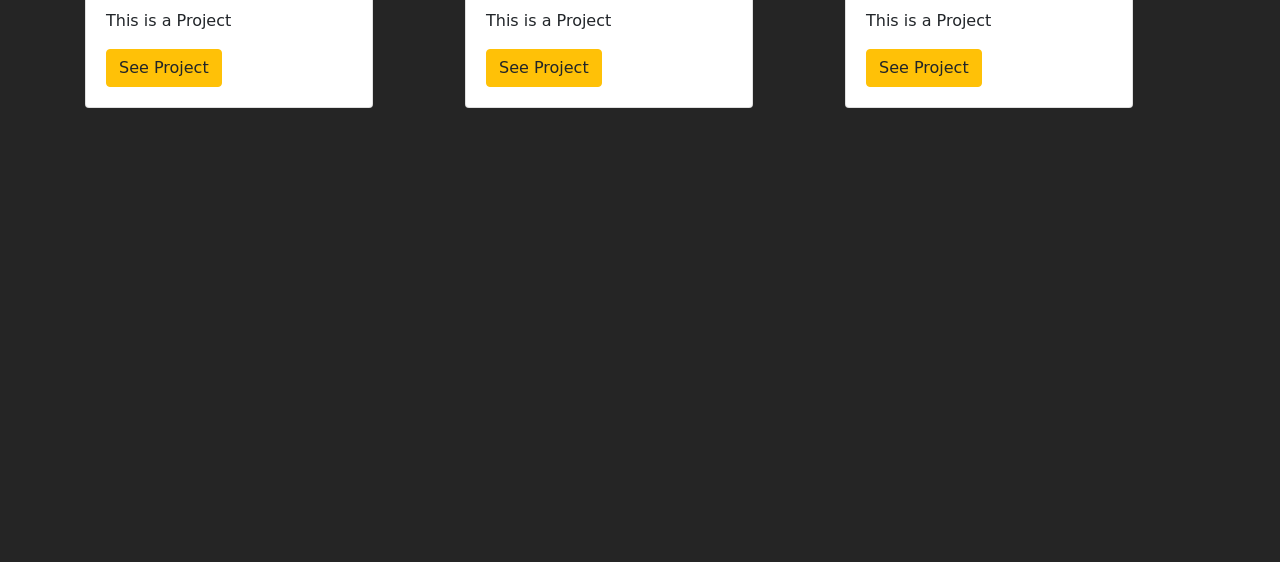
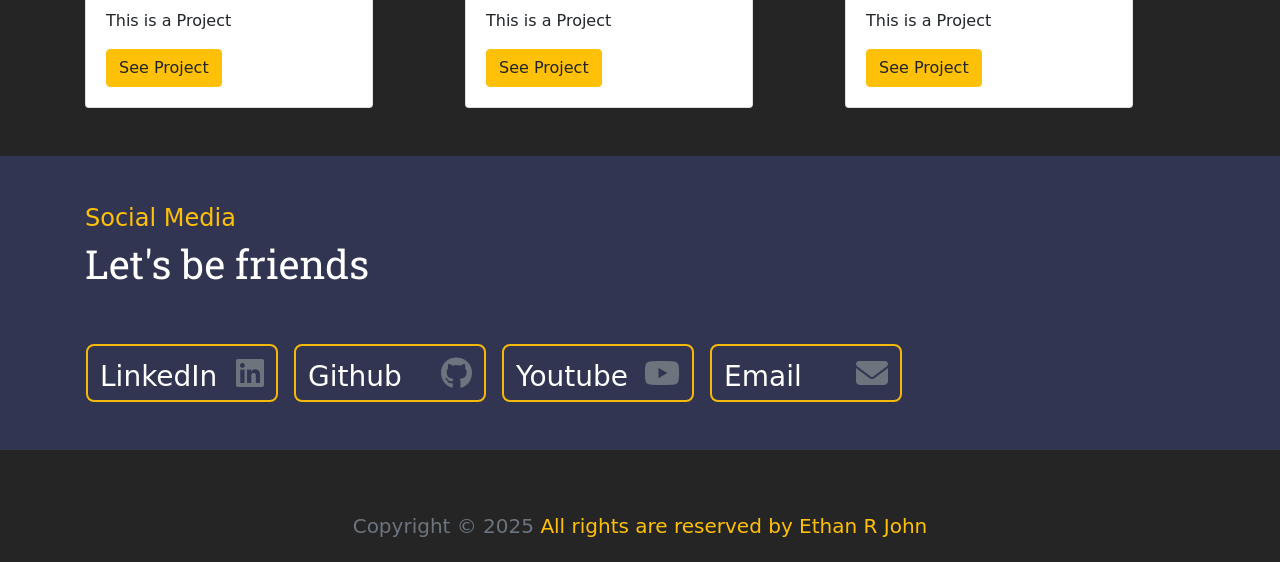
Before and after one commit to ethanrjohn/Final-Website, a plain HTML site: page index.html in a window 1280 px wide. Shown: the part 2760-3322 px from the top of the page. Before the commit the page ends 2916 px from the top, so only its background shows below. Drawn offline with nearby package versions, Linux system fonts and the light colour scheme; a web font is replaced by a local one.

Commit message:
finalwebsite

```diff
--- a/index.html
+++ b/index.html
@@ -233,5 +233,75 @@
             </div>
         </div>
     </div>
+    <div id="social-media" class="container-fluid">
+        <div class="container text-white py-5">
+            <h4 class="text-warning">
+                Social Media
+            </h4>
+            <h1 class="m-heading">
+                Let's be friends
+            </h1>
+            <div class="row pt-5">
+                <div class="col-3 media_link btn" href="#">
+                    <div class="row">
+                        <div class="col-6 d-flex justify-content-start">
+                            <h3 class="m-0 pt-2 text-white">
+                                LinkedIn
+                            </h3>
+                        </div>
+                        <div class="col-6 d-flex justify-content-end align-items-center">
+                            <i class="fab fa-linkedin fa-2x text-secondary"></i>
+                        </div>
+                    </div>
+                </div>
+                <div class="col-3 media_link btn" href="#">
+                    <div class="row">
+                        <div class="col-6 d-flex justify-content-start">
+                            <h3 class="m-0 pt-2 text-white">
+                                Github
+                            </h3>
+                        </div>
+                        <div class="col-6 d-flex justify-content-end align-items-center">
+                            <i class="fab fa-github fa-2x text-secondary"></i>
+                        </div>
+                    </div>
+                </div>
+                <div class="col-3 media_link btn" href="#">
+                    <div class="row">
+                        <div class="col-6 d-flex justify-content-start">
+                            <h3 class="m-0 pt-2 text-white">
+                                Youtube
+                            </h3>
+                        </div>
+                        <div class="col-6 d-flex justify-content-end align-items-center">
+                            <i class="fab fa-youtube fa-2x text-secondary"></i>
+                        </div>
+                    </div>
+                </div>
+                <div class="col-3 media_link btn" href="#">
+                    <div class="row">
+                        <div class="col-6 d-flex justify-content-start">
+                            <h3 class="m-0 pt-2 text-white">
+                                Email
+                            </h3>
+                        </div>
+                        <div class="col-6 d-flex justify-content-end align-items-center">
+                            <i class="fas fa-envelope fa-2x text-secondary"></i>
+                        </div>
+                    </div>
+                </div>
+            </div>
+        </div>
+    </div>
+    <footer>
+        <div class="container text-muted text-center py-3 mt-5">
+            <h5>
+                Copyright &copy; 2025
+                <a href="#about" class="text-warning text-decoration-none">
+                    All rights are reserved by Ethan R John
+                </a>
+            </h5>
+        </div>
+    </footer>
 </body>
 </html>
--- a/style.css
+++ b/style.css
@@ -36,3 +36,18 @@ body{
     background: #313592;
     border-radius: 10px;
 }
+#social-media{
+    background: #313552;
+}
+.media_link{
+    max-width: 12rem;
+    margin-left: 1rem;
+    border: 2px solid #f5ba09;
+    border-radius: 0.5rem;
+}
+a{
+    color: whitesmoke;
+}
+a:hover{
+    text-decoration: none;
+}
```
Also changed, not shown: th (1).jpg (added), 1 other file.
